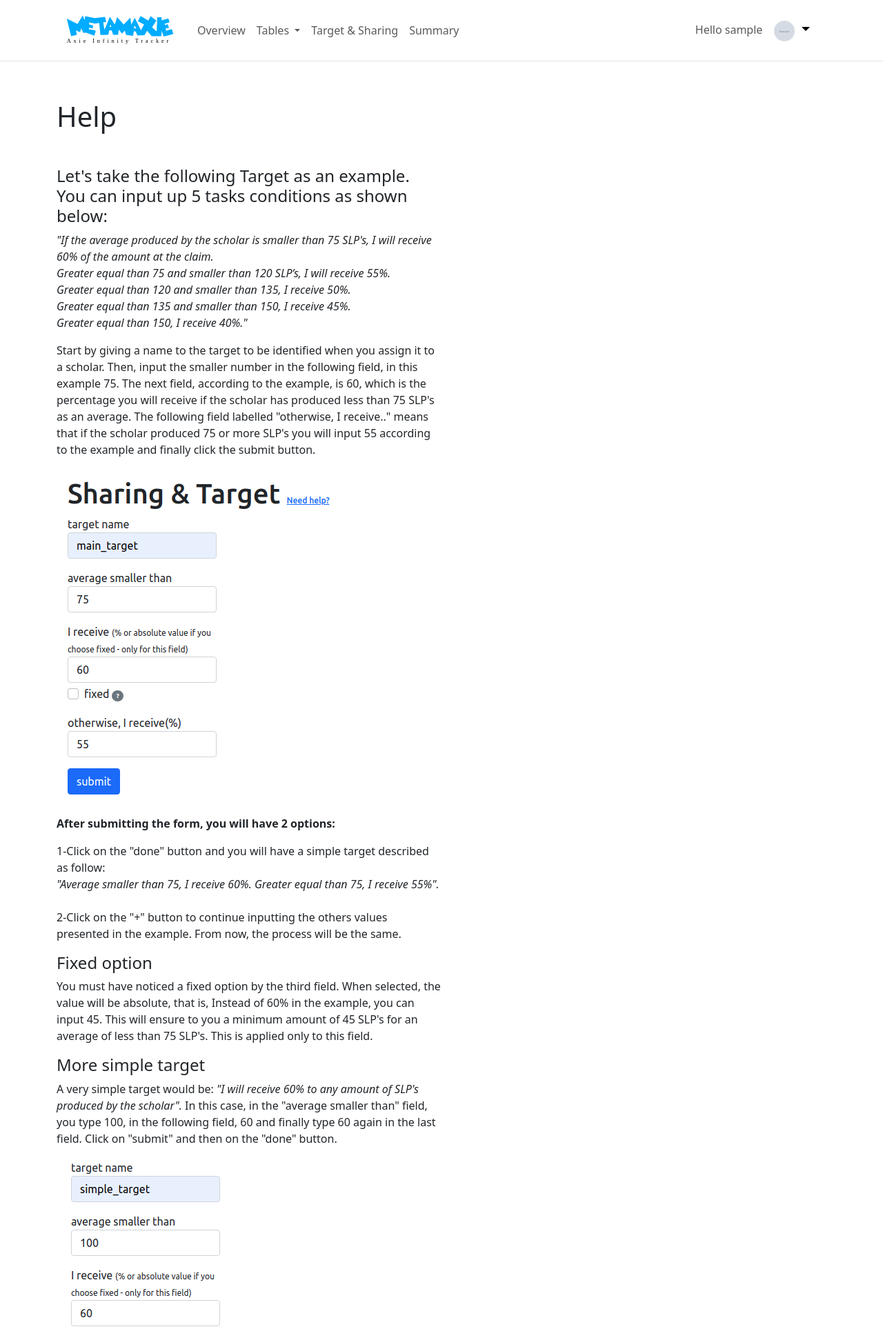
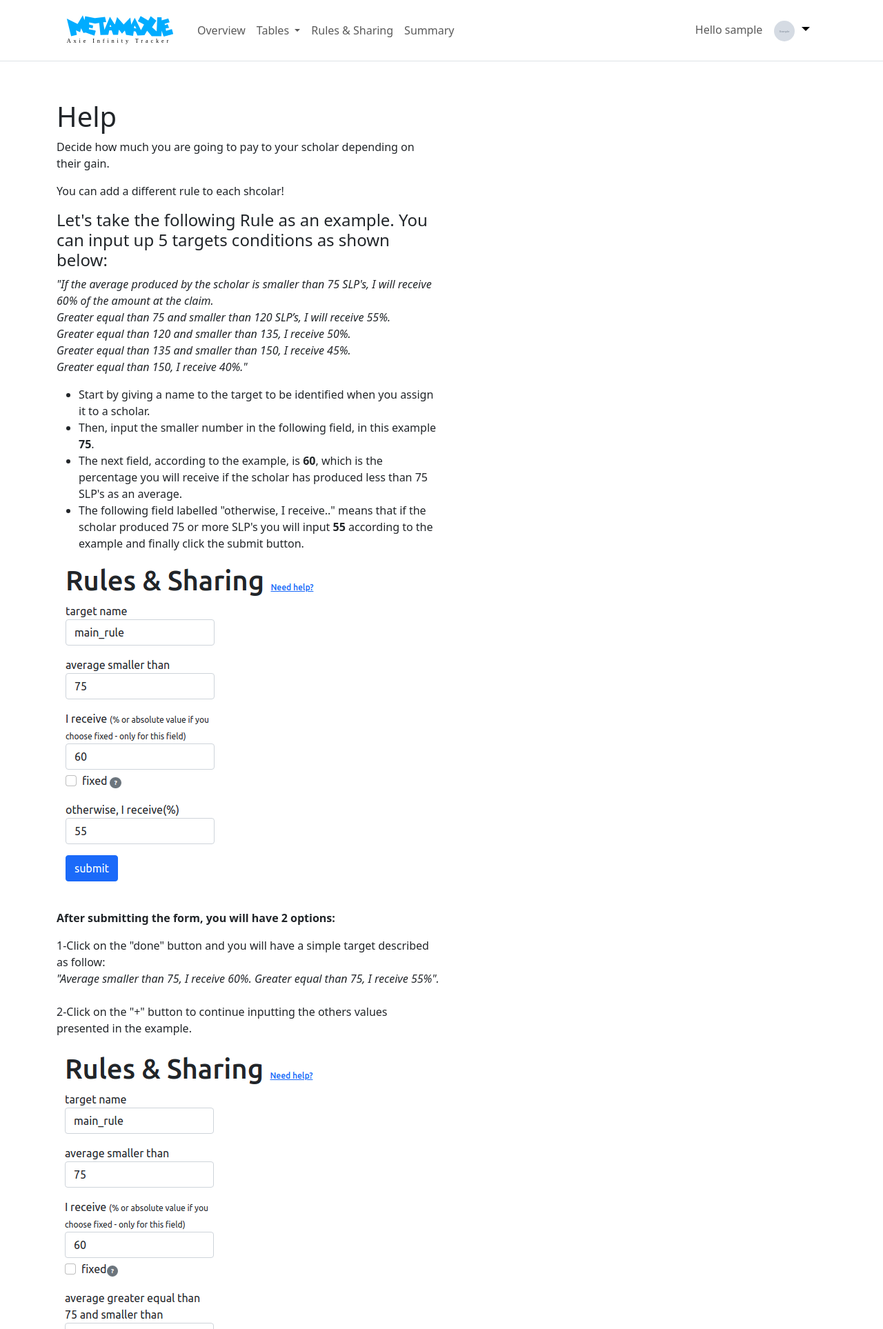
Before and after one commit to rgraner/metamaxie, a Django app: page /tasks/help-task/ in a window 1280 px wide. Shown: the top 1927 px of the page at 69% size. Run offline with Django 3.2, Linux system fonts and the light colour scheme; a user stored in the database is signed in; tables that the repository leaves empty hold one stand-in row (values such as "Sample post"); grey boxes marked "Sample" are stand-in pictures; some libraries are stand-ins or nearby versions.

Commit message:
Help task page improvement.

```diff
--- a/tasks/templates/tasks/add_task1234a.html
+++ b/tasks/templates/tasks/add_task1234a.html
@@ -7,7 +7,7 @@
 
 {% block content %}
 
-    <h1>Sharing & Target <a class="font-small" href="{% url 'tasks:help_task' %}">Need help?</a></h1>
+    <h1>Rules & Sharing <a class="font-small" href="{% url 'tasks:help_task' %}">Need help?</a></h1>
 
     <form class="col-md-12" action="{% url 'tasks:add_task1234a' %}" method='post'>
         {% csrf_token %}
--- a/tasks/templates/tasks/add_task123a.html
+++ b/tasks/templates/tasks/add_task123a.html
@@ -7,7 +7,7 @@
 
 {% block content %}
 
-    <h1>Sharing & Target <a class="font-small" href="{% url 'tasks:help_task' %}">Need help?</a></h1>
+    <h1>Rules & Sharing <a class="font-small" href="{% url 'tasks:help_task' %}">Need help?</a></h1>
 
     <form class="col-md-12" action="{% url 'tasks:add_task123a' %}" method='post'>
         {% csrf_token %}
--- a/tasks/templates/tasks/add_task123b.html
+++ b/tasks/templates/tasks/add_task123b.html
@@ -7,7 +7,7 @@
 
 {% block content %}
 
-    <h1>Sharing & Target <a class="font-small" href="{% url 'tasks:help_task' %}">Need help?</a></h1>
+    <h1>Rules & Sharing <a class="font-small" href="{% url 'tasks:help_task' %}">Need help?</a></h1>
 
     <form class="col-md-12" action="{% url 'tasks:add_task123b' %}" method='post'>
         {% csrf_token %}
--- a/tasks/templates/tasks/add_task12a.html
+++ b/tasks/templates/tasks/add_task12a.html
@@ -7,7 +7,7 @@
 
 {% block content %}
 
-    <h1>Sharing & Target <a class="font-small" href="{% url 'tasks:help_task' %}">Need help?</a></h1>
+    <h1>Rules & Sharing <a class="font-small" href="{% url 'tasks:help_task' %}">Need help?</a></h1>
 
     <form class="col-md-12" action="{% url 'tasks:add_task12a' %}" method='post'>
         {% csrf_token %}
--- a/tasks/templates/tasks/add_task12b.html
+++ b/tasks/templates/tasks/add_task12b.html
@@ -7,7 +7,7 @@
 
 {% block content %}
 
-    <h1>Sharing & Target <a class="font-small" href="{% url 'tasks:help_task' %}">Need help?</a></h1>
+    <h1>Rules & Sharing <a class="font-small" href="{% url 'tasks:help_task' %}">Need help?</a></h1>
 
     <form class="col-md-12" action="{% url 'tasks:add_task12b' %}" method='post'>
         {% csrf_token %}
--- a/tasks/templates/tasks/add_task1a.html
+++ b/tasks/templates/tasks/add_task1a.html
@@ -10,7 +10,7 @@
 
     {% if user.type == "MANAGER" %}
 
-        <h1>Sharing & Target <a class="font-small" href="{% url 'tasks:help_task' %}">Need help?</a></h1>
+        <h1>Rules & Sharing <a class="font-small" href="{% url 'tasks:help_task' %}">Need help?</a></h1>
 
         <form class="col-md-12" action="{% url 'tasks:add_task1a' %}" method='post'>
             {% csrf_token %}
--- a/tasks/templates/tasks/add_task1b.html
+++ b/tasks/templates/tasks/add_task1b.html
@@ -7,7 +7,7 @@
 
 {% block content %}
 
-    <h1>Sharing & Target <a class="font-small" href="{% url 'tasks:help_task' %}">Need help?</a></h1>
+    <h1>Rules & Sharing <a class="font-small" href="{% url 'tasks:help_task' %}">Need help?</a></h1>
 
     <form class="col-md-12" action="{% url 'tasks:add_task1b' %}" method='post'>
         {% csrf_token %}
--- a/tasks/templates/tasks/help_task.html
+++ b/tasks/templates/tasks/help_task.html
@@ -7,9 +7,11 @@
 {% block content %}
 
     {% if user.type == "MANAGER" %}
-    <h1 class="mb-5">Help</h1>
+    <h1 class="mb-2">Help</h1>
     <div class="col-sm-6">
-    <h4>Let's take the following Target as an example. You can input up 5 tasks conditions as shown below:</h4>
+        <p>Decide how much you are going to pay to your scholar depending on their gain.</p>
+        <p>You can add a different rule to each shcolar!</p>
+        <h4>Let's take the following Rule as an example. You can input up 5 targets conditions as shown below:</h4>
         <p class="fst-italic">
             "If the average produced by the scholar is smaller than 75 SLP's, I will receive 60% of the amount at the claim.<br>
             Greater equal than 75 and smaller than 120 SLP’s, I will receive 55%.<br>
@@ -18,21 +20,25 @@
             Greater equal than 150, I receive 40%."
         </p>
 
-    <p>
-        Start by giving a name to the target to be identified when you assign it to a scholar.
-        Then, input the smaller number in the following field, in this example 75.
-        The next field, according to the example, is 60, which is the percentage you will receive if the scholar has produced less than 75 SLP's as an average.
-        The following field labelled "otherwise, I receive.." means that if the scholar produced 75 or more SLP's you will input 55 according to the example and finally click the submit button.
-    </p>
-    <img src="/media/main_target.png" alt="">
+        <ul>
+            <li>Start by giving a name to the target to be identified when you assign it to a scholar.</li>
+            <li>Then, input the smaller number in the following field, in this example <strong>75</strong>.</li>
+            <li>The next field, according to the example, is <strong>60</strong>, which is the percentage you will receive if the scholar has produced less than 75 SLP's as an average.</li>
+            <li>The following field labelled "otherwise, I receive.." means that if the scholar produced 75 or more SLP's you will input <strong>55</strong> according to the example and finally click the submit button.</li>
+        </ul>
+        <img src="/media/main_rule_1.png" alt="">
 
         <p>
             <p class="fw-bold">After submitting the form, you will have 2 options:</p>
         <p>
             1-Click on the "done" button  and you will have a simple target described as follow:<br>
         <span class="fst-italic">"Average smaller than 75, I receive 60%. Greater equal than 75, I receive 55%".</span><br><br>
-        2-Click on the "+" button to continue inputting the others values presented in the example. From now, the process will be the same.
+            2-Click on the "+" button to continue inputting the others values presented in the example.
         </p>
+
+        <img src="/media/main_rule_2.png" alt="">
+
+        <p>From now, the process will be the same.</p>
 
         <h4>Fixed option</h4>
         <p>
@@ -45,7 +51,6 @@
             In this case, in the "average smaller than" field, you type 100, in the following field, 60 and finally type 60 again in the last field. Click on "submit" and then on the "done" button.
         </p>
         <img src="/media/simple_target.png" alt="">
-
     </div>
 
 
--- a/tasks/templates/tasks/remove_task.html
+++ b/tasks/templates/tasks/remove_task.html
@@ -1,7 +1,7 @@
 {% extends 'base.html' %}
 
 {% block title %}
-    Remove Task
+    Remove Rule
 {% endblock %}
 
 {% block content %}
@@ -9,7 +9,7 @@
 
     <form method="POST">
         {% csrf_token %}
-        <p>Are you want to delete "{{ task }}" target?</p>
+        <p>Are you want to delete "{{ task }}" rule?</p>
         <input class="btn btn-danger" type="submit" role=button value="Yes" />
         <a class="btn btn-outline-secondary" role=button href="/tasks">Cancel </a>
     </form>
--- a/tasks/templates/tasks/tasks.html
+++ b/tasks/templates/tasks/tasks.html
@@ -8,7 +8,10 @@
 
     {% if user.type == "MANAGER" %}
 
-        <a class="btn btn-primary shadow mb-3" role="button" href="{% url 'tasks:add_task1a' %}">add target</a>
+        <h1>Rules & Sharing</h1>
+        <p>Decide how much you are going to pay to your scholar depending on their gain.</p>
+
+        <a class="btn btn-primary shadow mb-3" role="button" href="{% url 'tasks:add_task1a' %}">add rule</a>
 
         <div class="row">
             {% for task in tasks %}
--- a/templates/navbar.html
+++ b/templates/navbar.html
@@ -34,7 +34,7 @@
                     </li>         -->
 
                     <li class="nav-item">
-                        <a class="nav-link" href="{% url 'tasks:tasks' %}">Target & Sharing</a>
+                        <a class="nav-link" href="{% url 'tasks:tasks' %}">Rules & Sharing</a>
                     </li>
                     <li class="nav-item">
                         <a class="nav-link" data-bs-toggle="offcanvas" href="#offcanvasExample" aria-controls="offcanvasExample">Summary</a>
```
Also changed, not shown: media/main_rule_1.png (added), media/main_rule_2.png (added), media/main_target.png (deleted), 1 other file. Lines whose indentation alone changed are shown as unchanged.
